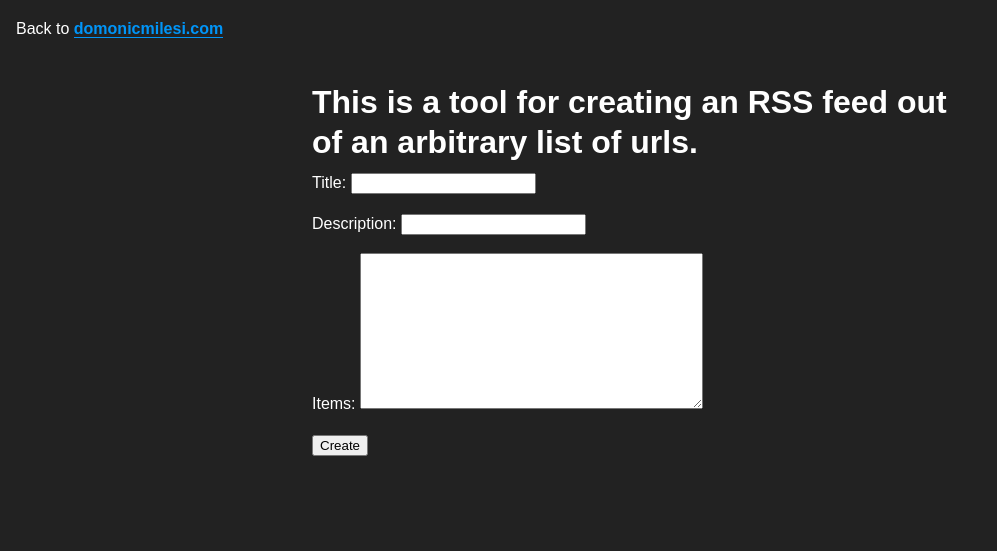
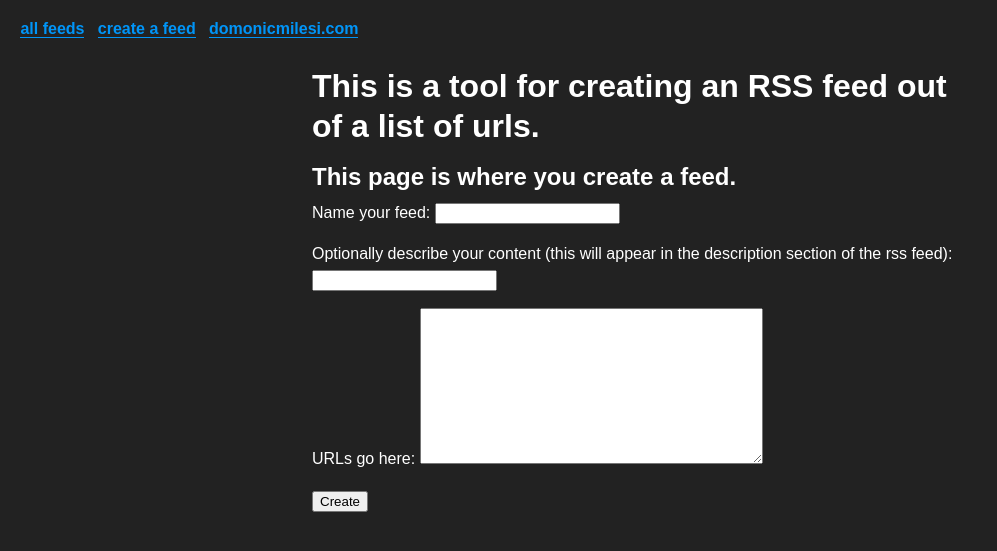
Before and after one commit to dom-o/rss-reair, a Django app: page / in a window 1280 px wide. Shown: the top 551 px of the page, without its empty margins (0-997 px from the left). Run offline with Django 3.2, Linux system fonts and the light colour scheme; parts of the project's set-up code (start-up, migrations or seed data) failed here and were passed over.

Commit message:
Template mods.

```diff
--- a/rss/templates/base.html
+++ b/rss/templates/base.html
@@ -16,7 +16,7 @@
   </head>
 
   <body>
-    <header>Back to <a href="https://domonicmilesi.com/">domonicmilesi.com</a></header>
+    <header>&nbsp;<a href="{% url 'rss:feed_list' %}">all feeds</a> &nbsp; <a href="{% url 'rss:index' %}">create a feed</a> &nbsp; <a href="https://domonicmilesi.com/">domonicmilesi.com</a> <whitespace</header>
     <main class="content container">
       {% block content %}{% endblock %}
     </main>
--- a/rss/templates/rss/rssfeed_form.html
+++ b/rss/templates/rss/rssfeed_form.html
@@ -2,10 +2,24 @@
 
 {% block content %}
 <h1>
-  This is a tool for creating an RSS feed out of an arbitrary list of urls.
+  This is a tool for creating an RSS feed out of a list of urls.
 </h1>
+<h2>
+  This page is where you create a feed.
+</h2>
 <form method="post">{% csrf_token %}
-    {{ form.as_p }}
-    <input type="submit" value="Create">
+  <p>
+    <label for="id_title">Name your feed:</label>
+    <input type="text" name="title" required="" id="id_title">
+  </p>
+  <p>
+    <label for="id_description">Optionally describe your content (this will appear in the description section of the rss feed):</label>
+    <input type="text" name="description" id="id_description">
+  </p>
+  <p>
+    <label for="id_item_links">URLs go here:</label>
+    <textarea name="item_links" cols="40" rows="10" required="" id="id_item_links"></textarea>
+  </p>
+  <input type="submit" value="Create">
 </form>
 {% endblock %}
```
Also changed, not shown: rss/templates/rss/rssfeed_detail.html (+5 -14 lines).
